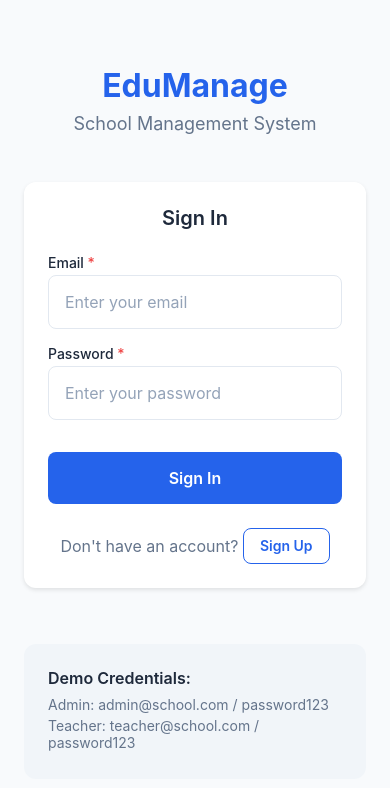
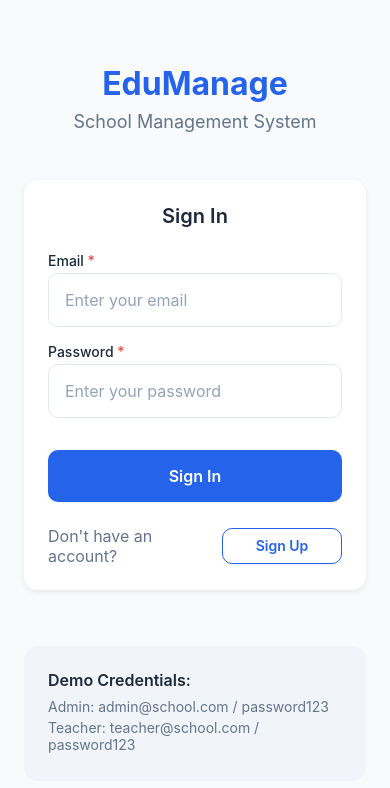
Before and after one commit to HariramRegar/EduManage, a React Native app: screen /Login in a window 390 px wide. Shown: the top 788 px of the page. Built offline with nearby package versions, Linux system fonts and the light colour scheme.

Commit message:
made dasboard app working

```diff
--- a/src/components/common/Button.tsx
+++ b/src/components/common/Button.tsx
@@ -51,7 +51,7 @@ export const Button: React.FC<ButtonProps> = ({
       style={buttonStyle}
       onPress={onPress}
       disabled={disabled || loading}
-      activeOpacity={0.7}
+      activeOpacity={0.85}
     >
       {loading ? (
         <ActivityIndicator
@@ -71,6 +71,8 @@ const styles = StyleSheet.create({
     alignItems: 'center',
     justifyContent: 'center',
     flexDirection: 'row',
+    minWidth: 120,
+    ...theme.shadows.sm,
   },
   primary: {
     backgroundColor: theme.colors.primary,
@@ -102,7 +104,7 @@ const styles = StyleSheet.create({
     minHeight: 52,
   },
   disabled: {
-    opacity: 0.5,
+    opacity: 0.6,
   },
   text: {
     fontWeight: theme.fontWeight.semibold,
@@ -130,6 +132,6 @@ const styles = StyleSheet.create({
     fontSize: theme.fontSize.lg,
   },
   disabledText: {
-    opacity: 0.7,
+    opacity: 0.8,
   },
 });
--- a/src/constants/theme.ts
+++ b/src/constants/theme.ts
@@ -25,12 +25,13 @@ export const theme = {
     lg: 24,
     xl: 32,
     xxl: 48,
+    xxxl: 64,
   },
   borderRadius: {
-    sm: 4,
-    md: 8,
-    lg: 12,
-    xl: 16,
+    sm: 6,
+    md: 10,
+    lg: 14,
+    xl: 18,
     full: 9999,
   },
   fontSize: {
@@ -65,19 +66,28 @@ export const theme = {
         width: 0,
         height: 2,
       },
-      shadowOpacity: 0.1,
-      shadowRadius: 4,
+      shadowOpacity: 0.08,
+      shadowRadius: 6,
       elevation: 3,
     },
     lg: {
       shadowColor: '#000',
       shadowOffset: {
         width: 0,
-        height: 4,
+        height: 6,
       },
-      shadowOpacity: 0.15,
-      shadowRadius: 8,
-      elevation: 5,
+      shadowOpacity: 0.12,
+      shadowRadius: 12,
+      elevation: 6,
+    },
+  },
+  layout: {
+    containerMaxWidth: 1200,
+    breakpoints: {
+      sm: 480,
+      md: 768,
+      lg: 1024,
+      xl: 1280,
     },
   },
 };
--- a/src/screens/DashboardScreen.tsx
+++ b/src/screens/DashboardScreen.tsx
@@ -13,6 +13,7 @@ import { Button } from '../components/common/Button';
 import { LoadingSpinner } from '../components/common/LoadingSpinner';
 import { dataStorage } from '../utils/storage';
 import { theme } from '../constants/theme';
+import { useNavigation } from '@react-navigation/native';
 
 interface DashboardStats {
   totalStudents: number;
@@ -25,6 +26,7 @@ interface DashboardStats {
 
 const DashboardScreen: React.FC = () => {
   const { user, logout } = useAuth();
+  const navigation = useNavigation<any>();
   const [stats, setStats] = useState<DashboardStats>({
     totalStudents: 0,
     totalTeachers: 0,
@@ -157,33 +159,43 @@ const DashboardScreen: React.FC = () => {
         <Text style={styles.sectionTitle}>Quick Actions</Text>
         <View style={styles.quickActionsGrid}>
           <QuickAction
+            title="View Students"
+            onPress={() => navigation.navigate('StudentList')}
+            color={theme.colors.secondary}
+          />
+          <QuickAction
+            title="View Teachers"
+            onPress={() => navigation.navigate('TeacherList')}
+            color={theme.colors.secondary}
+          />
+          <QuickAction
             title="Add Student"
-            onPress={() => {/* Navigation handled by navigator */}}
+            onPress={() => navigation.navigate('StudentForm')}
             color={theme.colors.primary}
           />
           <QuickAction
             title="Add Teacher"
-            onPress={() => {/* Navigation handled by navigator */}}
+            onPress={() => navigation.navigate('TeacherForm')}
             color={theme.colors.success}
           />
           <QuickAction
             title="Mark Attendance"
-            onPress={() => {/* Navigation handled by navigator */}}
+            onPress={() => navigation.navigate('Attendance')}
             color={theme.colors.accent}
           />
           <QuickAction
             title="Add Grade"
-            onPress={() => {/* Navigation handled by navigator */}}
+            onPress={() => navigation.navigate('GradeForm')}
             color={theme.colors.warning}
           />
           <QuickAction
             title="Collect Fee"
-            onPress={() => {/* Navigation handled by navigator */}}
+            onPress={() => navigation.navigate('FeeForm')}
             color={theme.colors.error}
           />
           <QuickAction
             title="Admission Form"
-            onPress={() => {/* Navigation handled by navigator */}}
+            onPress={() => navigation.navigate('AdmissionForm')}
             color={theme.colors.secondary}
           />
         </View>
```
